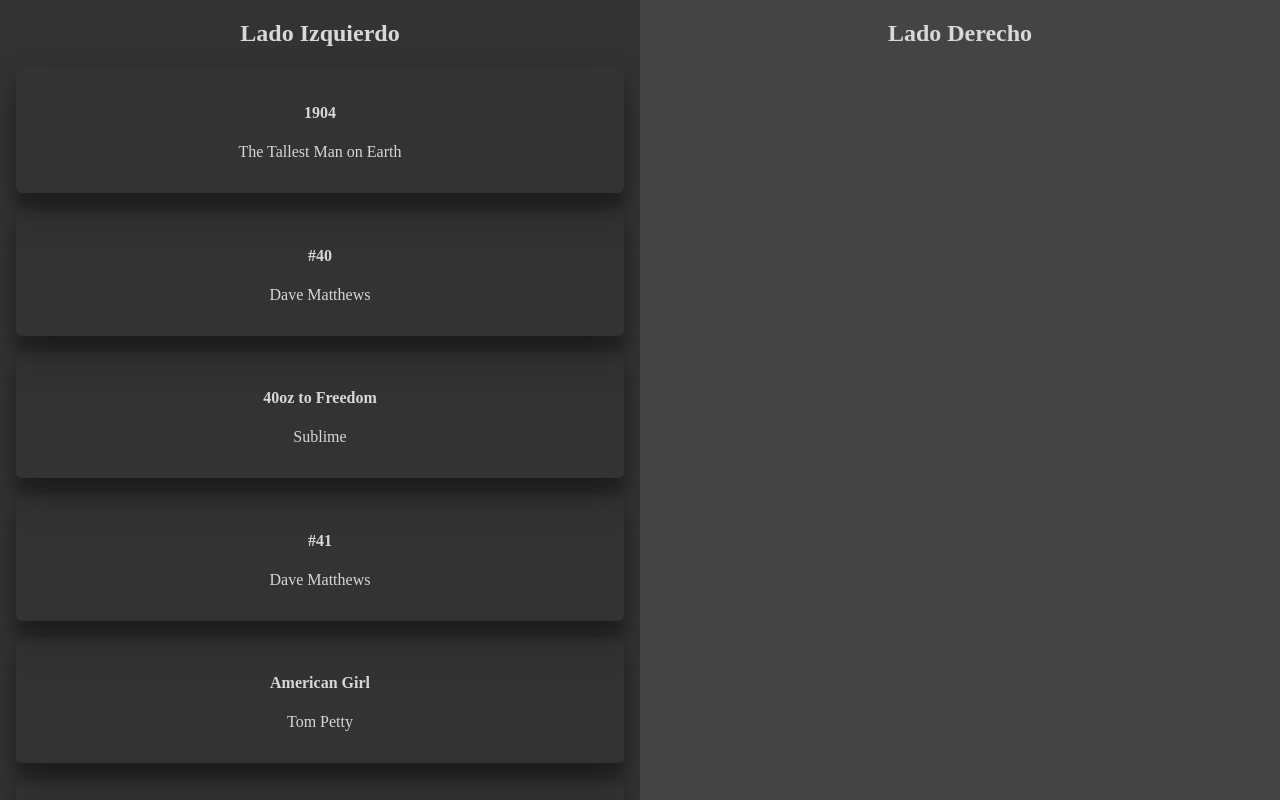
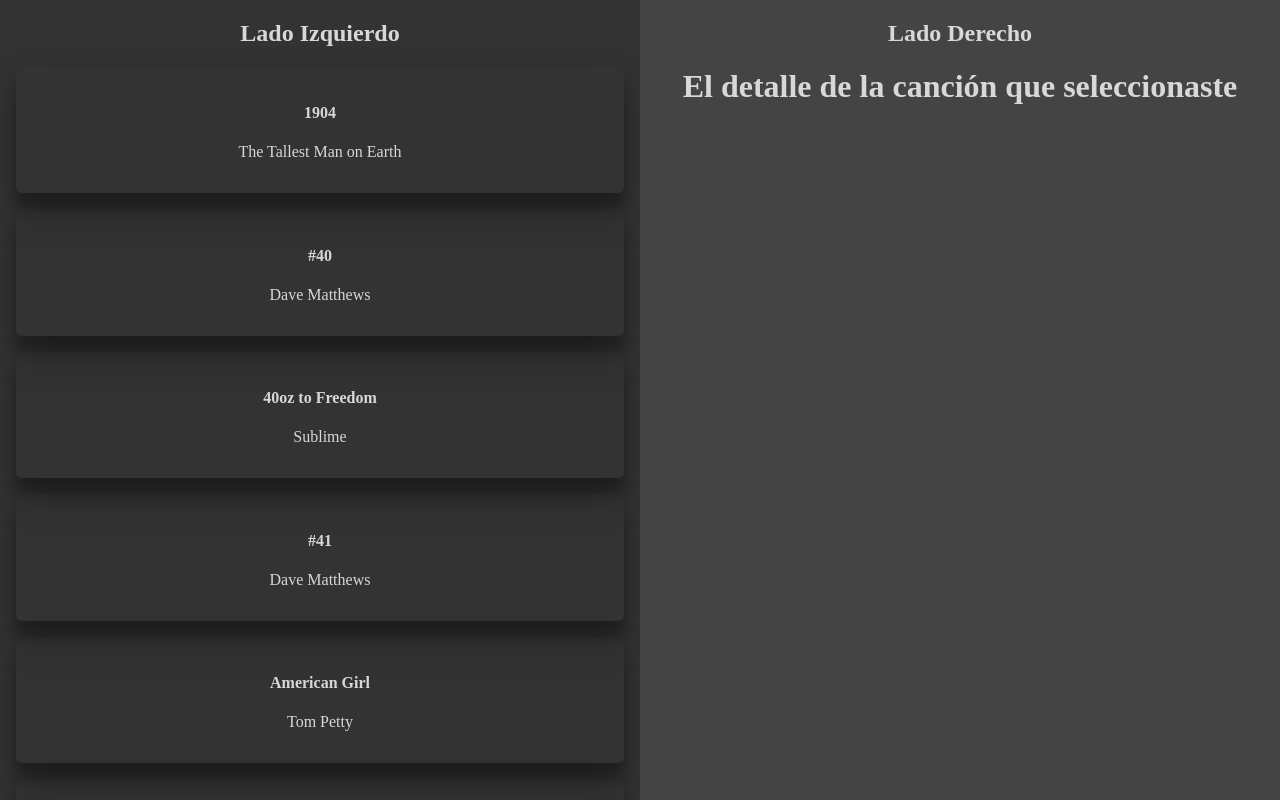
Before and after one commit to warderer/react-avanzado-g22, a React (Vite) app in the folder 02-react-context/: page / in a window 1280 px wide. Shown: the top 800 px of the page. Built offline with nearby package versions, Linux system fonts and the light colour scheme.

Commit message:
✨ SongDetails basico

```diff
--- /dev/null
+++ b/02-react-context/src/components/SongDetails/SongDetails.jsx
@@ -0,0 +1,8 @@
+const SongDetails = () => {
+  return (
+    <div>
+      <h1>El detalle de la canción que seleccionaste</h1>
+    </div>
+  )
+}
+export default SongDetails
--- /dev/null
+++ b/02-react-context/src/components/SongDetails/index.js
@@ -0,0 +1,3 @@
+import SongDetails from './SongDetails'
+
+export default SongDetails
--- a/02-react-context/src/pages/Home/Home.jsx
+++ b/02-react-context/src/pages/Home/Home.jsx
@@ -1,4 +1,5 @@
 import SongList from '@/components/SongList'
+import SongDetails from '@/components/SongDetails'
 import './home.css'
 
 const Home = () => {
@@ -10,6 +11,7 @@
       </div>
       <div className='derecho'>
         <h2>Lado Derecho</h2>
+        <SongDetails />
       </div>
     </div>
   )
```
